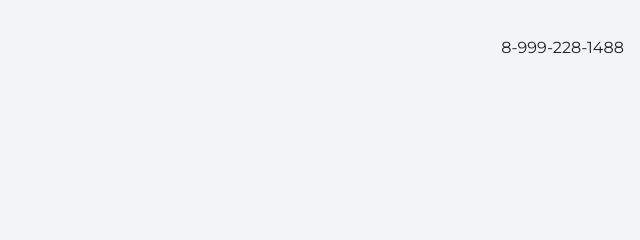
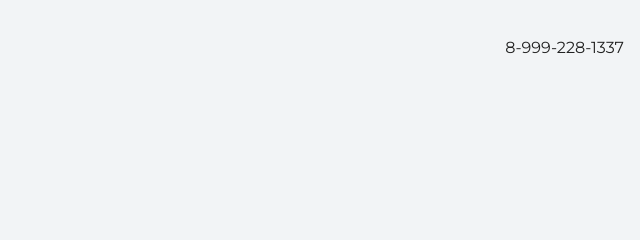
Before and after one commit to Archy-from-Spain/Visit-card, a plain HTML site: page index.html in a window 1280 px wide. Shown: the top 240 px of the page, 640-1280 px from the left. Drawn offline with nearby package versions, Linux system fonts and the light colour scheme.

Commit message:
change phone nomber

```diff
--- a/index.html
+++ b/index.html
@@ -9,7 +9,7 @@
 
   <body>
     <header class="page-header">
-      <div class="container"> 8-999-228-1488 </div>
+      <div class="container"> 8-999-228-1337 </div>
     </header>
 
     <section class="hero-image">
```
